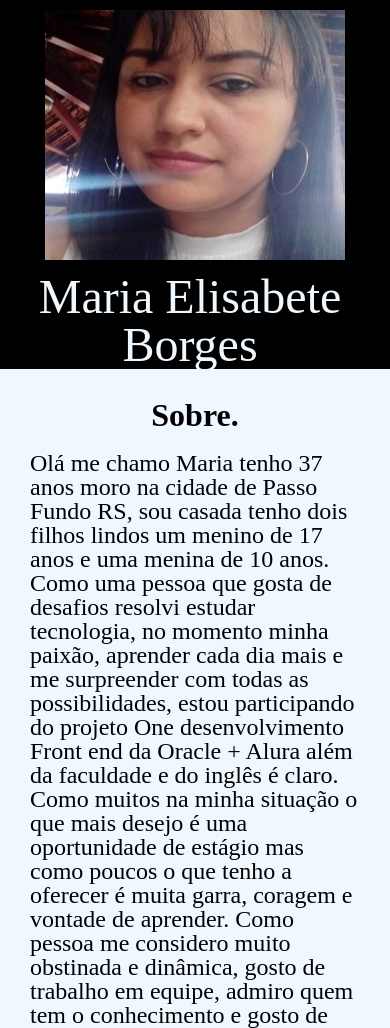
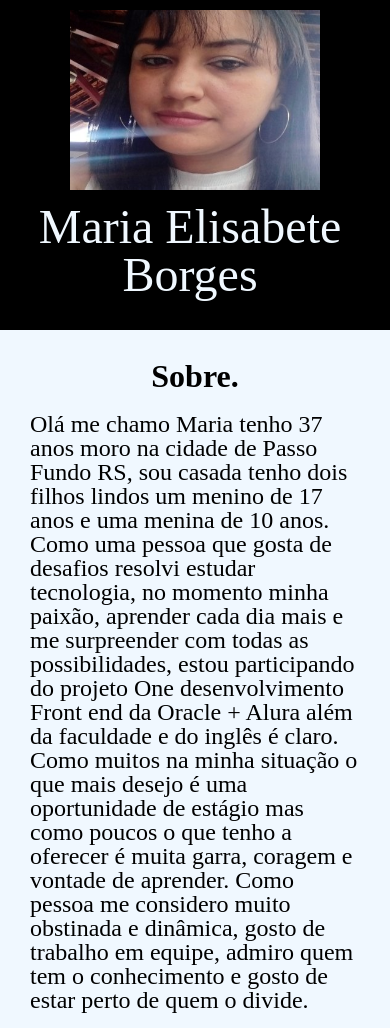
Before and after one commit to MariElisBorges/curriculo, a plain HTML site: page index.html in a window 390 px wide. Shown: the top 1028 px of the page. Drawn offline with Linux system fonts and the light colour scheme.

Commit message:
foto
diminuir tamanho da foto

```diff
--- a/style.css
+++ b/style.css
@@ -10,12 +10,13 @@ body{
     align-items: center;
     justify-content: space-between;
 
+
 }
 .imagen{
     width: 300px;
     height: 250px;
     padding: 10px 10px;
-    justify-content: left;
+
 
 
 }
@@ -96,7 +97,12 @@ body{
     .container{
         display: block;
         text-align: center;
+        height: 330px;
 
+    }
+    .imagen{
+        width: 250px;
+        height: 180px;
     }
     .rodape .contato {
         padding-bottom: 50px;
```
